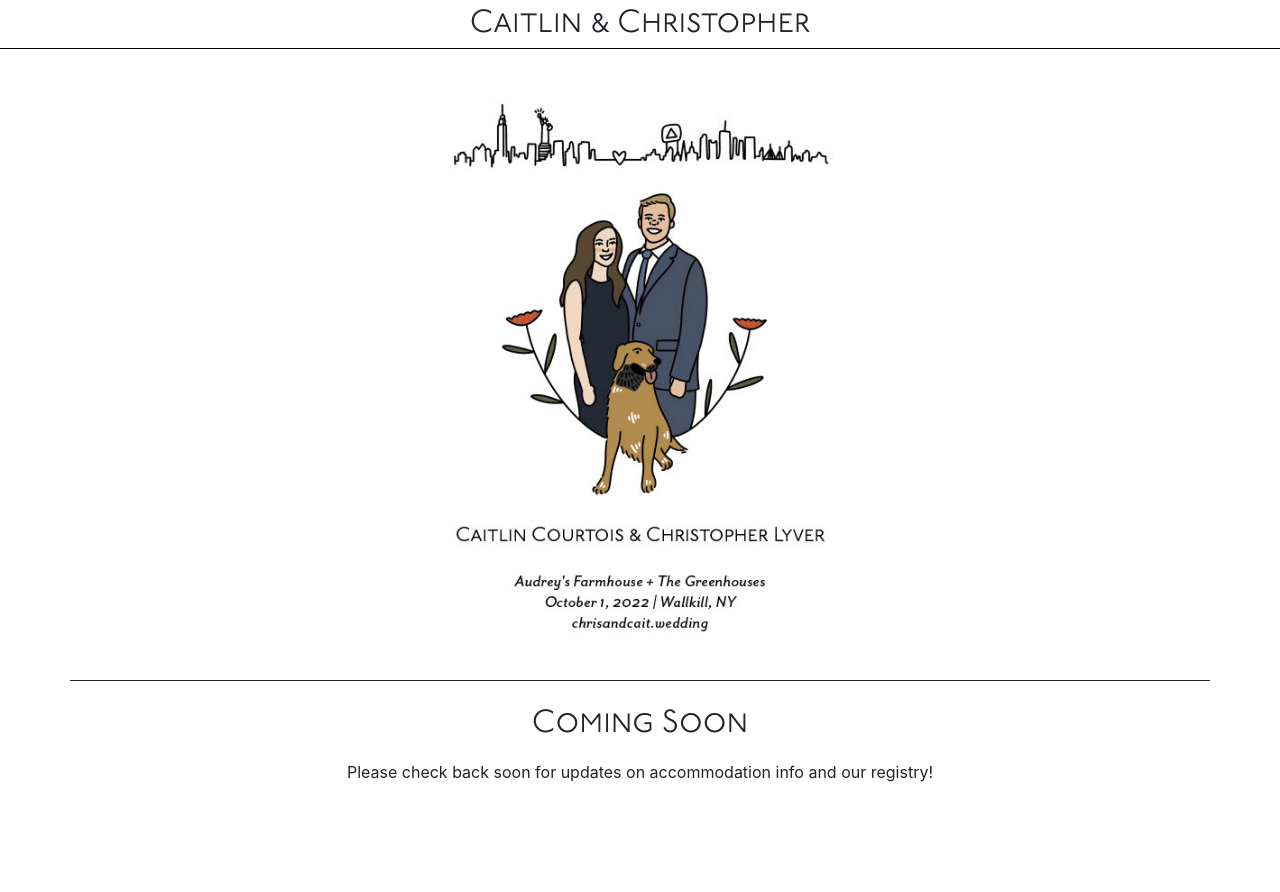
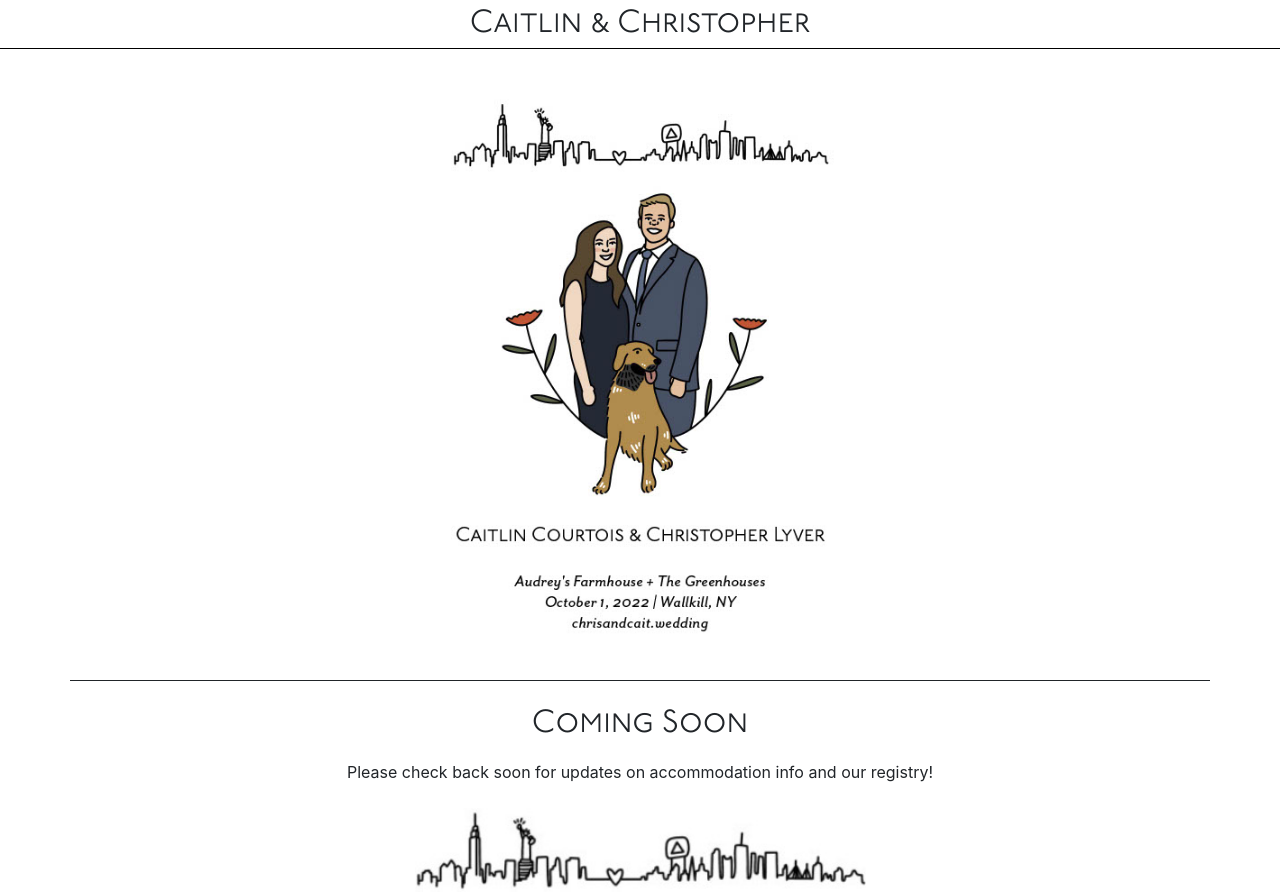
Before and after one commit to tlyver/chris-and-cait-web, a React (Create React App) app: page / in a window 1280 px wide. Built offline with nearby package versions, Linux system fonts and the light colour scheme.

Commit message:
City Footer
Enables footer component.
Imports city image.

```diff
--- a/src/App.js
+++ b/src/App.js
@@ -3,12 +3,14 @@ import './Global.scss';
 import './fonts.scss';
 import Banner from './Banner.js';
 import Body from './Body.js';
+import Footer from './Footer.js';
 
 function App() {
   return (
-    <div className="App mb-5 pb-5">
+    <div className="App">
       <Banner />
       <Body />
+      <Footer />
     </div>
   );
 }
--- a/src/Footer.js
+++ b/src/Footer.js
@@ -4,16 +4,14 @@ import './Footer.scss';
 class Footer extends React.Component {
   render() {
     return (
-      <div class="footer">
-        <div class="footer-name">
-          <div>
-            Caitlin Courtois
-          </div>
-          <div>
-            &
-          </div>
-          <div>
-            Christopher Lyver
+      <div class="container pt-4">
+        <div class="row d-flex justify-content-center">
+          <div class="col-12 col-md-7 col-lg-5">
+            <img
+              src={process.env.PUBLIC_URL + '/city.jpg'}
+              alt="<3"
+              class="w-100 framed-image"
+            />
           </div>
         </div>
       </div>
```
Also changed, not shown: public/city.jpg (added).
